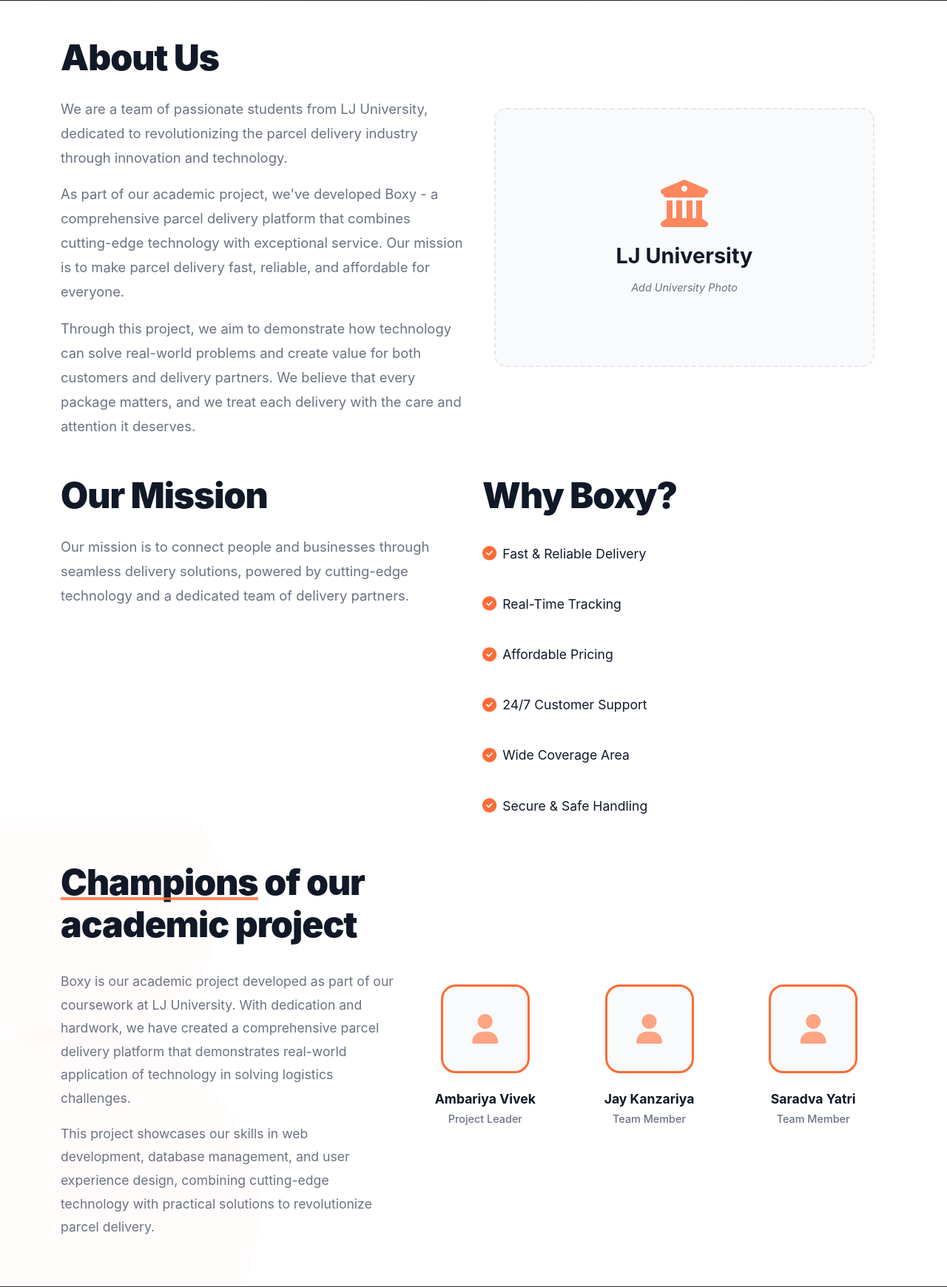
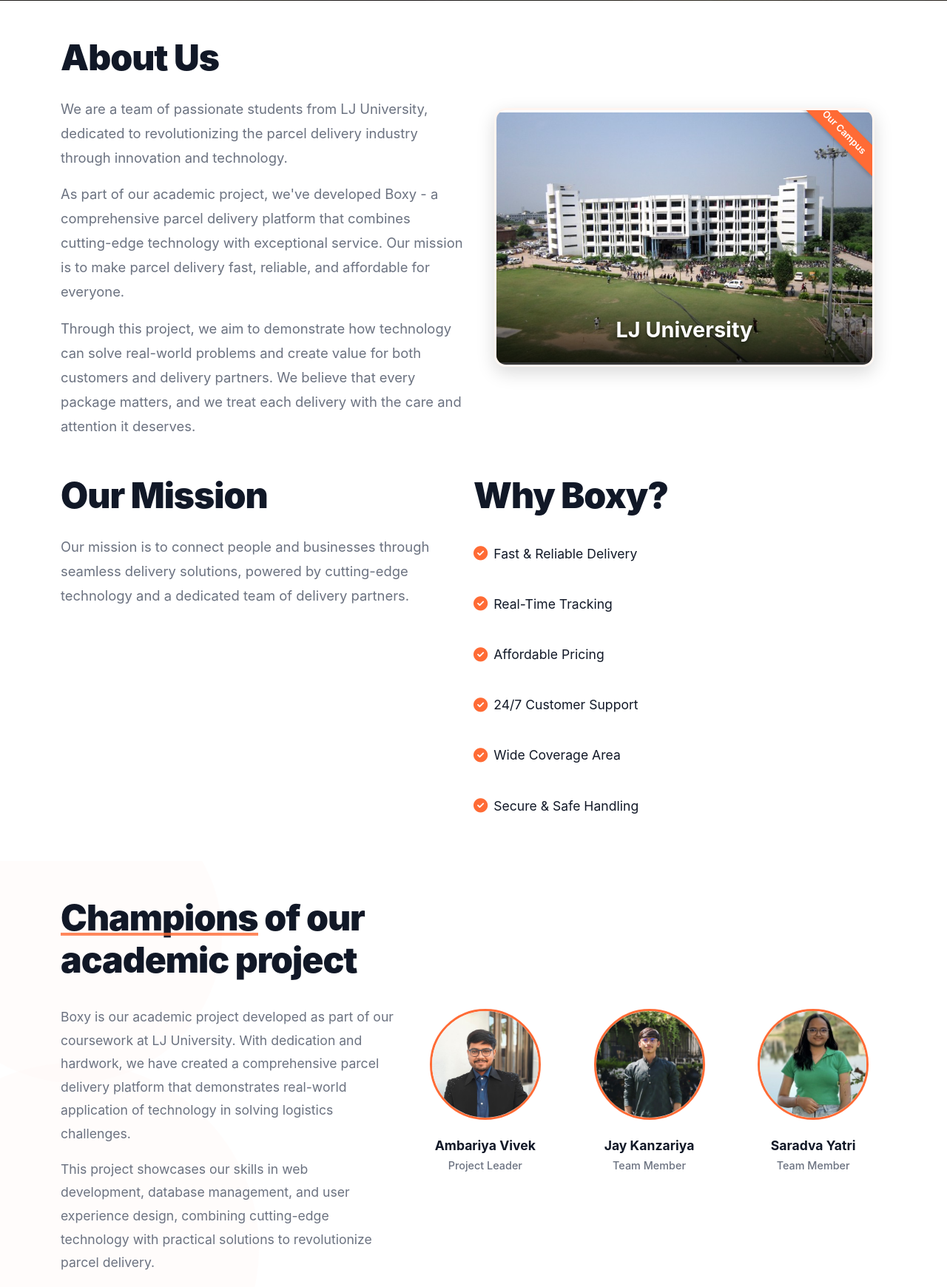
Before and after one commit to vivek-ambariya/BOXY-parcel_delivery_website, a Flask app: page /about in a window 1280 px wide. Shown: the part 881-2621 px from the top of the page at 74% size. Run offline with Flask 3, Linux system fonts and the light colour scheme.

Commit message:
Add full photo set changes

```diff
--- a/Boxy/app.py
+++ b/Boxy/app.py
@@ -311,6 +311,7 @@ def accept_delivery():
             cursor.execute("""
                 SELECT stop_number, drop_address, receiver_name, receiver_phone, status, delivered_at
                 FROM delivery_stops
+
                 WHERE booking_id = %s
                 ORDER BY stop_number
             """, (delivery_id,))
--- a/Boxy/static/css/style.css
+++ b/Boxy/static/css/style.css
@@ -317,14 +317,48 @@ body {
     align-items: center;
     justify-content: center;
     background-color: var(--brown-box);
-    background-image: url("/static/images/count.jpg");
+    background-image: url("/static/images/Count.jpg");
     background-size: cover;
     background-position: center;
     box-shadow:
         0 12px 30px rgba(0.7, 0.7,0.7, 0.7),
         0 4px 10px rgba(0.7, 0.7, 0.7, 0.7);
     z-index: 2;
-
+}
+/* Tablet Responsive */
+@media (max-width: 1024px) {
+    .hero-box-image {
+        padding: 2rem;
+        min-height: 350px;
+    }
+}
+
+/* Mobile Responsive */
+@media (max-width: 768px) {
+    .hero-box-image {
+        padding: 1.5rem;
+        min-height: 300px;
+        border-radius: 15px;
+        box-shadow: 0 8px 20px rgba(0.7, 0.7, 0.7, 0.6);
+    }
+}
+
+/* Small Mobile Responsive */
+@media (max-width: 480px) {
+    .hero-box-image {
+        padding: 1rem;
+        min-height: 250px;
+        border-radius: 12px;
+        margin: 0 10px; /* Add some side margin */
+    }
+}
+
+/* Extra Small Devices */
+@media (max-width: 360px) {
+    .hero-box-image {
+        min-height: 200px;
+        padding: 0.75rem;
+    }
 }
 
 .delivery-badge {
@@ -648,44 +682,127 @@ body {
     padding: 1rem;
 }
 
-.university-photo-placeholder {
-    background: var(--bg-light);
-    border: 2px dashed var(--border-color);
+.university-photo {
+    position: relative;
     border-radius: 16px;
-    padding: 4rem 2rem;
-    text-align: center;
+    overflow: hidden;
     min-height: 350px;
     display: flex;
-    flex-direction: column;
-    align-items: center;
-    justify-content: center;
+    align-items: center;
+    justify-content: center;
+    box-shadow: 0 8px 25px rgba(0, 0, 0, 0.15);
     transition: var(--transition);
 }
 
-.university-photo-placeholder:hover {
-    border-color: var(--primary-orange);
-    background: var(--primary-orange-lighter);
-}
-
-.university-photo-placeholder i {
-    font-size: 4rem;
-    color: var(--primary-orange);
-    margin-bottom: 1rem;
-    opacity: 0.8;
-}
-
-.university-photo-placeholder p {
+.university-photo:hover {
+    transform: translateY(-8px);
+    box-shadow: 0 15px 35px rgba(0, 0, 0, 0.2);
+}
+
+.university-image {
+    width: 100%;
+    height: 100%;
+    object-fit: cover;
+    transition: transform 0.5s ease;
+}
+
+.university-photo:hover .university-image {
+    transform: scale(1.05);
+}
+
+.university-overlay {
+    position: absolute;
+    bottom: 0;
+    left: 0;
+    right: 0;
+    background: linear-gradient(transparent, rgba(0, 0, 0, 0.8));
+    padding: 2rem 1.5rem 1.5rem;
+    text-align: center;
+}
+
+.university-overlay p {
     font-size: 1.8rem;
-    color: var(--text-dark);
+    color: white;
     font-weight: 700;
-    margin: 0 0 0.5rem 0;
-}
-
-.university-photo-placeholder .photo-label {
-    font-size: 0.9rem;
-    color: var(--text-muted);
-    font-weight: 400;
-    font-style: italic;
+    margin: 0;
+    text-shadow: 0 2px 4px rgba(0, 0, 0, 0.5);
+}
+
+/* Responsive Design */
+@media (max-width: 992px) {
+    .university-photo {
+        min-height: 300px;
+    }
+
+    .university-overlay p {
+        font-size: 1.6rem;
+    }
+}
+
+@media (max-width: 768px) {
+    .university-photo {
+        min-height: 250px;
+    }
+
+    .university-overlay {
+        padding: 1.5rem 1rem 1rem;
+    }
+
+    .university-overlay p {
+        font-size: 1.4rem;
+    }
+}
+
+@media (max-width: 576px) {
+    .university-photo {
+        min-height: 200px;
+        margin: 0 0.5rem;
+    }
+
+    .university-overlay {
+        padding: 1rem 0.75rem 0.75rem;
+    }
+
+    .university-overlay p {
+        font-size: 1.2rem;
+    }
+}
+
+/* Optional: Add a subtle border */
+.university-photo {
+    border: 3px solid var(--primary-orange-lighter);
+}
+
+/* Optional: Add a badge/corner ribbon */
+.university-photo::before {
+    content: 'Our Campus';
+    position: absolute;
+    top: 15px;
+    right: -30px;
+    background: var(--primary-orange);
+    color: white;
+    padding: 5px 30px;
+    transform: rotate(45deg);
+    font-size: 0.8rem;
+    font-weight: 600;
+    z-index: 1;
+    box-shadow: 0 2px 5px rgba(0, 0, 0, 0.2);
+}
+
+/* Optional: Fade in animation */
+@keyframes fadeInUp {
+    from {
+        opacity: 0;
+        transform: translateY(20px);
+    }
+    to {
+        opacity: 1;
+        transform: translateY(0);
+    }
+}
+
+.university-photo {
+    animation: fadeInUp 0.8s ease-out;
 }
 
 /* Champions Section */
@@ -796,7 +913,19 @@ body {
     object-fit: cover;
     border-radius: 16px;
 }
-
+.founder-image {
+    width: 100%;
+    height: 100%;
+    object-fit: cover;
+    border-radius: 50%; /* for circular images */
+}
+
+.founder-image-placeholder {
+    width: 150px;
+    height: 150px;
+    overflow: hidden;
+    border-radius: 50%;
+}
 .founder-image-placeholder i {
     font-size: 2.5rem;
     color: var(--primary-orange);
--- a/Boxy/templates/about.html
+++ b/Boxy/templates/about.html
@@ -112,9 +112,12 @@
                 <div class="col-lg-6">
                     <div class="university-photo-wrapper">
                         <div class="university-photo-placeholder">
-                            <i class="fas fa-university"></i>
-                            <p>LJ University</p>
-                            <span class="photo-label">Add University Photo</span>
+                            <div class="university-photo">
+                                <img src="/static/images/college.jpeg" alt="LJ University Campus" class="university-image">
+
+                                <div class="university-overlay">
+                                    <p>LJ University</p>
+                                </div>
                         </div>
                     </div>
                 </div>
@@ -180,7 +183,8 @@
                             <div class="founder-card">
                                 <div class="founder-image-wrapper">
                                     <div class="founder-image-placeholder">
-                                        <i class="fas fa-user"></i>
+                                        <img src="/static/images/Vivek.jpeg" alt="Ambariya Vivek" class="founder-image">
+
                                     </div>
                                 </div>
                                 <h4 class="founder-name">Ambariya Vivek</h4>
@@ -191,7 +195,7 @@
                             <div class="founder-card">
                                 <div class="founder-image-wrapper">
                                     <div class="founder-image-placeholder">
-                                        <i class="fas fa-user"></i>
+                                        <img src="/static/images/Jay.jpeg" alt="Saradva Yatri" class="founder-image">
                                     </div>
                                 </div>
                                 <h4 class="founder-name">Jay Kanzariya</h4>
@@ -202,7 +206,7 @@
                             <div class="founder-card">
                                 <div class="founder-image-wrapper">
                                     <div class="founder-image-placeholder src=">
-                                        <i class="fas fa-user"></i>
+                                       <img src="/static/images/Yatri.jpeg" alt="Saradva Yatri" class="founder-image">
                                     </div>
                                 </div>
                                 <h4 class="founder-name">Saradva Yatri</h4>
@@ -256,15 +260,15 @@
                 <ul class="list-unstyled">
                     <li class="mb-2">
                         <i class="fas fa-phone me-2"></i>
-                        <a href="tel:+15551234567" class="text-white-50 text-decoration-none">+1 (555) 123-4567</a>
+                        <a href="tel:+15551234567" class="text-white-50 text-decoration-none">+91 9876543210</a>
                     </li>
                     <li class="mb-2">
                         <i class="fas fa-envelope me-2"></i>
-                        <a href="mailto:support@boxy.com" class="text-white-50 text-decoration-none">support@boxy.com</a>
+                        <a href="mailto:support@boxy.com" class="text-white-50 text-decoration-none">boxyparceldelivery@gmail.com</a>
                     </li>
                     <li>
                         <i class="fas fa-map-marker-alt me-2"></i>
-                        <span class="text-white-50">123 Delivery Street, Logistics City, LC 12345</span>
+                        <span class="text-white-50">SIGNATURE-2, C-909, Sarkhej - Sanand Rd, Makarba, Sarkhej-Okaf, Ahmedabad, Gujarat 382210</span>
                     </li>
                 </ul>
             </div>
--- a/Boxy/templates/admin.html
+++ b/Boxy/templates/admin.html
@@ -310,15 +310,15 @@
                 <ul class="list-unstyled">
                     <li class="mb-2">
                         <i class="fas fa-phone me-2"></i>
-                        <a href="tel:+15551234567" class="text-white-50 text-decoration-none">+1 (555) 123-4567</a>
+                        <a href="tel:+15551234567" class="text-white-50 text-decoration-none">+91 9876543210</a>
                     </li>
                     <li class="mb-2">
                         <i class="fas fa-envelope me-2"></i>
-                        <a href="mailto:support@boxy.com" class="text-white-50 text-decoration-none">support@boxy.com</a>
+                        <a href="mailto:support@boxy.com" class="text-white-50 text-decoration-none">boxyparceldelivery@gmail.com</a>
                     </li>
                     <li>
                         <i class="fas fa-map-marker-alt me-2"></i>
-                        <span class="text-white-50">123 Delivery Street, Logistics City, LC 12345</span>
+                        <span class="text-white-50">SIGNATURE-2, C-909, Sarkhej - Sanand Rd, Makarba, Sarkhej-Okaf, Ahmedabad, Gujarat 382210</span>
                     </li>
                 </ul>
             </div>
--- a/Boxy/templates/index.html
+++ b/Boxy/templates/index.html
@@ -291,15 +291,15 @@
                 <ul class="list-unstyled">
                     <li class="mb-2">
                         <i class="fas fa-phone me-2"></i>
-                        <a href="tel:+15551234567" class="text-white-50 text-decoration-none">+1 (555) 123-4567</a>
+                        <a href="tel:+15551234567" class="text-white-50 text-decoration-none">+91 9876543210</a>
                     </li>
                     <li class="mb-2">
                         <i class="fas fa-envelope me-2"></i>
-                        <a href="mailto:support@boxy.com" class="text-white-50 text-decoration-none">support@boxy.com</a>
+                        <a href="mailto:support@boxy.com" class="text-white-50 text-decoration-none">boxyparceldelivery@gmail.com</a>
                     </li>
                     <li>
                         <i class="fas fa-map-marker-alt me-2"></i>
-                        <span class="text-white-50">123 Delivery Street, Logistics City, LC 12345</span>
+                        <span class="text-white-50">SIGNATURE-2, C-909, Sarkhej - Sanand Rd, Makarba, Sarkhej-Okaf, Ahmedabad, Gujarat 382210</span>
                     </li>
                 </ul>
             </div>
```
Also changed, not shown: Boxy/database.py (+9 -9 lines), Boxy/requirements.txt (line endings or trailing spaces), Boxy/static/images/College.jpeg (added), Boxy/static/images/Jay.jpeg (added), Boxy/static/images/Vivek.jpeg (added), Boxy/static/images/Yatri.jpeg (added).
